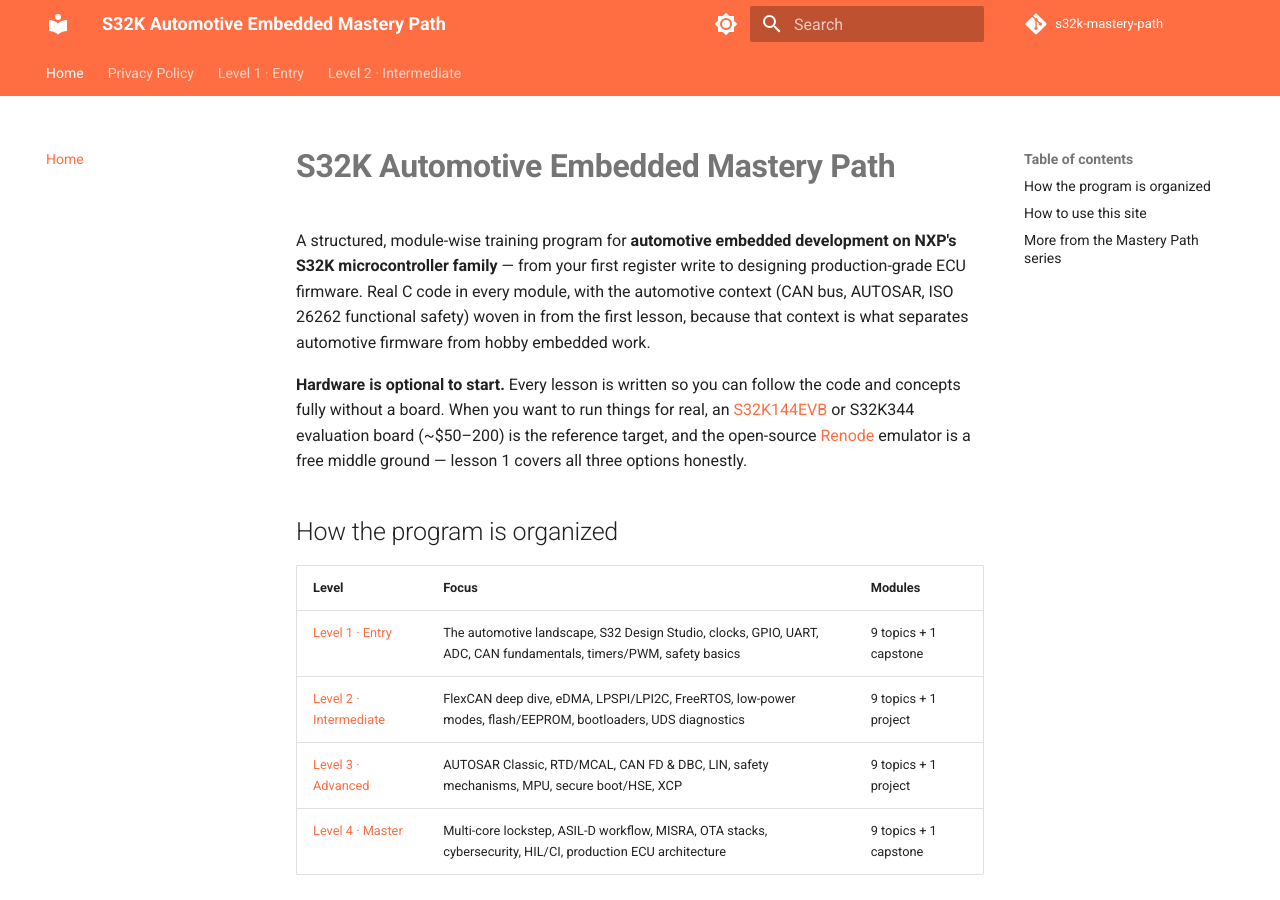
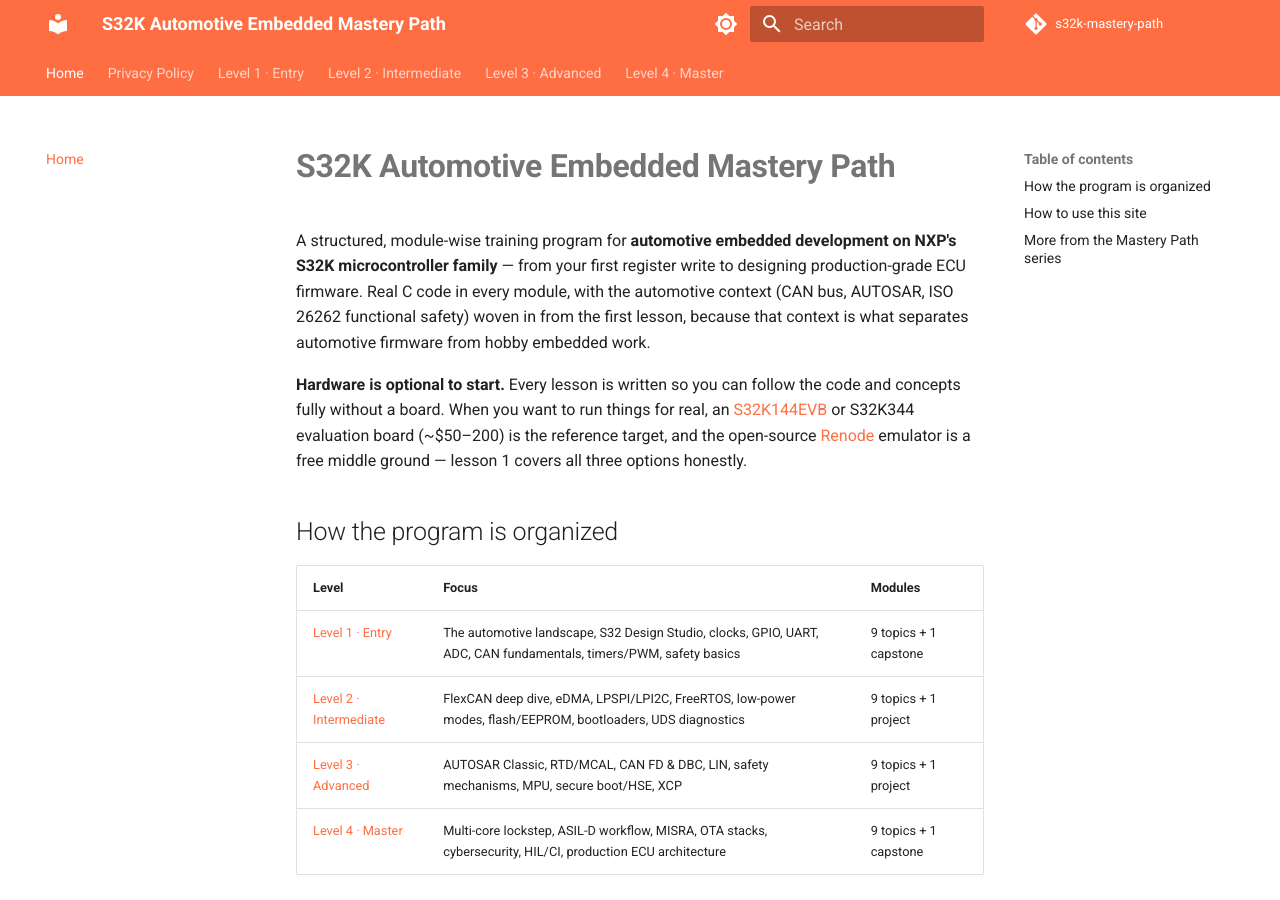
Before and after one commit to SIGILIPELLI/s32k-mastery-path, an MkDocs documentation site: the page built from docs/index.md, in a window 1280 px wide and 900 px high. Built offline with MkDocs 1.6.1 and Material for MkDocs 9.7.7, drawn with Linux system fonts in a browser that asks for light colours; comment, search, counter and statistics services are not loaded; part of the change alters nothing that is shown.

Commit message:
Restore finished level(s) to nav/sitemap/homepage
Co-Authored-By: Claude Opus 5 <noreply@anthropic.com>

```diff
--- a/mkdocs.yml
+++ b/mkdocs.yml
@@ -74,7 +74,27 @@ nav:
       - "Bootloader Basics & Reprogramming": level-2/08-bootloader-basics.md
       - "UDS Diagnostics Intro (ISO 14229)": level-2/09-uds-diagnostics.md
       - "Project — Multi-Node CAN Network": level-2/10-project-multi-node-can.md
-# --- auto-pruned stub levels (see AdSense low-value-content fix) ---
-exclude_docs: |
-  level-3/*.md
-  level-4/*.md
+  - "Level 3 · Advanced":
+      - Overview: level-3/index.md
+      - "AUTOSAR Classic — MCAL, BSW & RTE": level-3/01-autosar-classic.md
+      - "Real-Time Drivers (RTD) & MCAL Config": level-3/02-rtd-mcal-config.md
+      - "CAN FD Networks & DBC Workflows": level-3/03-can-fd-dbc.md
+      - "LIN & FlexIO": level-3/04-lin-flexio.md
+      - "Safety Mechanisms — SBC & External Watchdogs": level-3/05-sbc-external-watchdog.md
+      - "MPU & Freedom from Interference": level-3/06-mpu-freedom-from-interference.md
+      - "Secure Boot & the HSE Security Engine": level-3/07-secure-boot-hse.md
+      - "Automotive Ethernet & Gateways": level-3/08-automotive-ethernet-gateways.md
+      - "Measurement & Calibration (XCP)": level-3/09-xcp-measurement-calibration.md
+      - "Project — Diagnostic-Capable Body Controller": level-3/10-project-body-controller.md
+  - "Level 4 · Master":
+      - Overview: level-4/index.md
+      - "Multi-Core S32K3 & Lockstep": level-4/01-multicore-lockstep.md
+      - "ASIL-D Development Workflow": level-4/02-asil-d-workflow.md
+      - "MISRA C & Static Analysis in Practice": level-4/03-misra-static-analysis.md
+      - "OTA & Reprogramming Stacks": level-4/04-ota-reprogramming.md
+      - "Cybersecurity — ISO/SAE 21434 & SecOC": level-4/05-cybersecurity-secoc.md
+      - "AUTOSAR OS & Timing Analysis": level-4/06-autosar-os-timing.md
+      - "HIL Testing & CI for ECU Firmware": level-4/07-hil-testing-ci.md
+      - "Production ECU Hardware Architecture": level-4/08-production-ecu-architecture.md
+      - "Manufacturing, EOL Test & Traceability": level-4/09-manufacturing-eol-test.md
+      - "Capstone — Production-Grade Zone ECU": level-4/10-capstone-zone-ecu.md
```
